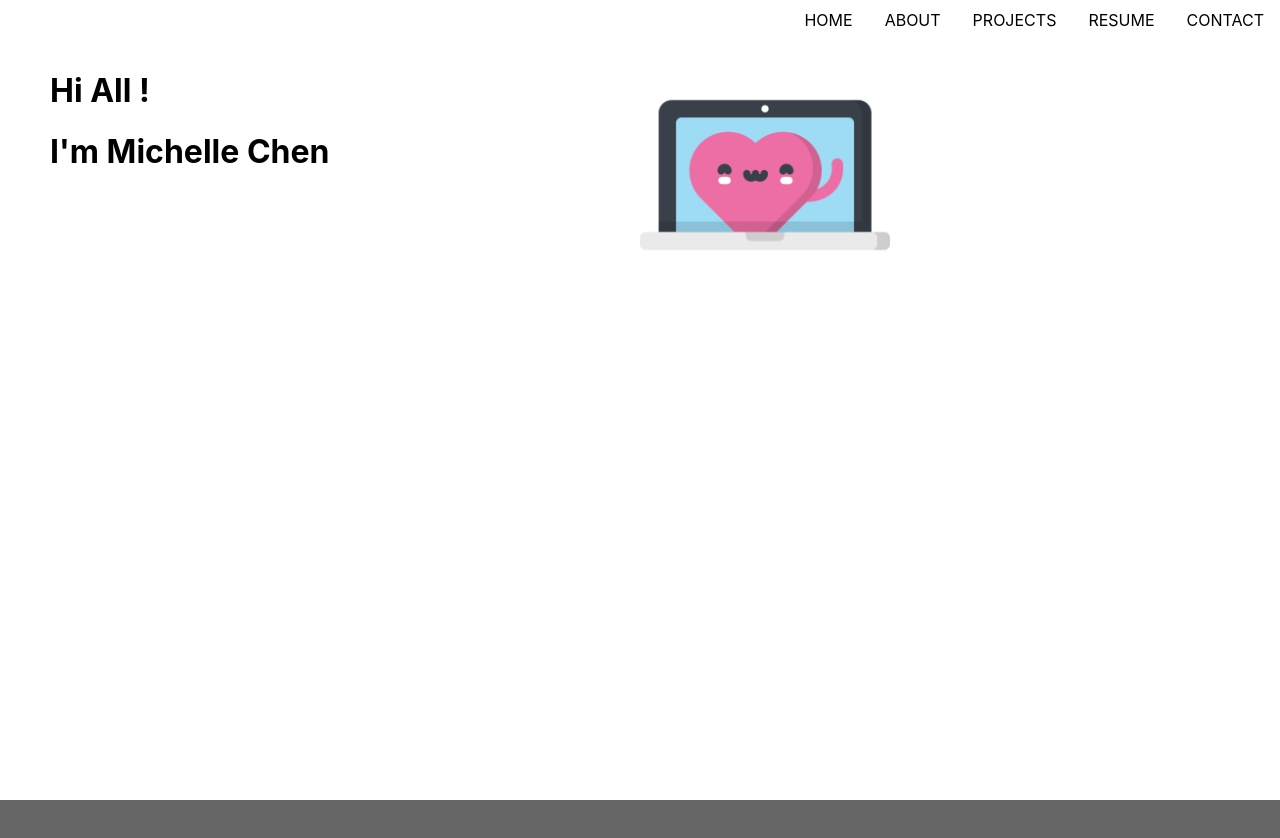
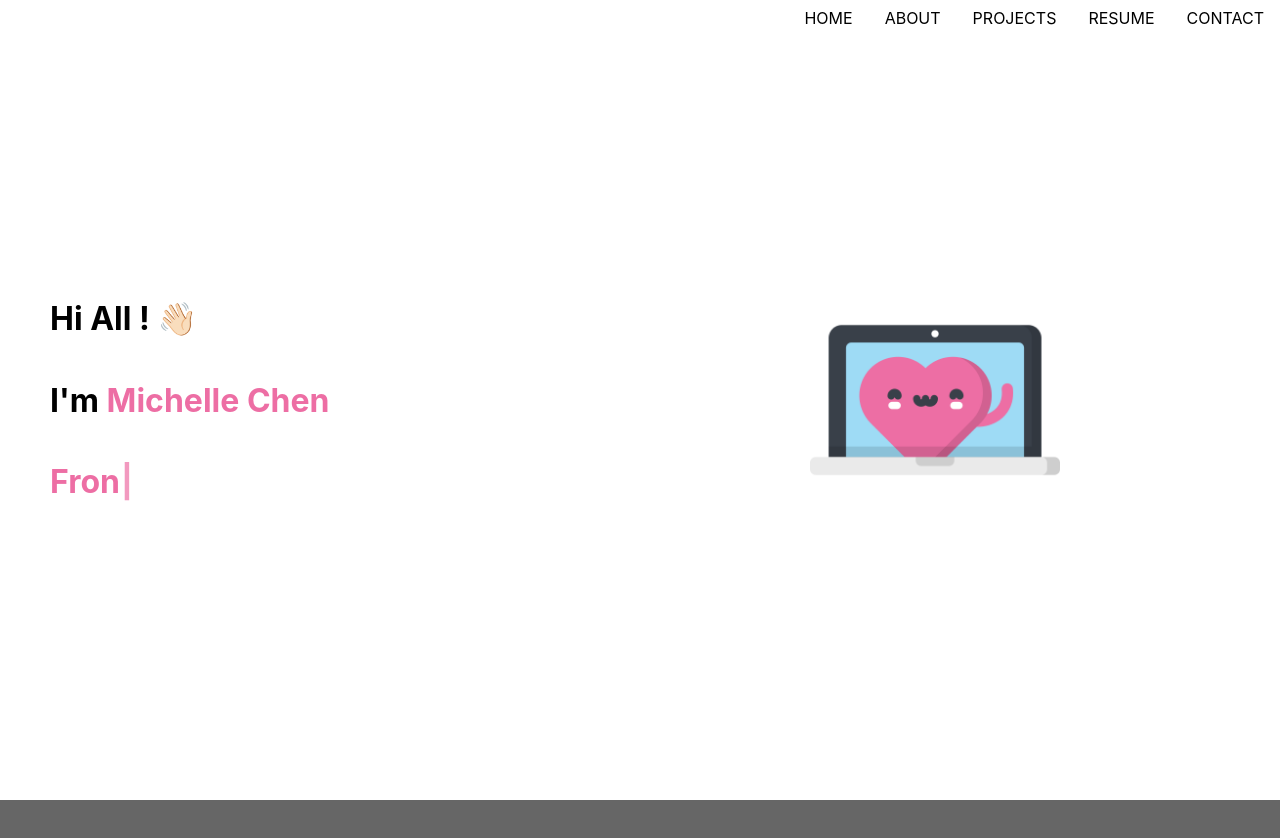
Before and after one commit to michelle800902/Portfolio, a React (Create React App) app: page / in a window 1280 px wide. Shown: the top 838 px of the page. Built offline with nearby package versions, Linux system fonts and the light colour scheme.

Commit message:
Add type writter component and modify home content

```diff
--- a/package.json
+++ b/package.json
@@ -10,6 +10,7 @@
     "react-dom": "^17.0.2",
     "react-scripts": "4.0.3",
     "styled-components": "^5.3.0",
+    "typewriter-effect": "^2.18.0",
     "web-vitals": "^1.1.2"
   },
   "scripts": {
--- a/src/components/header/Header.js
+++ b/src/components/header/Header.js
@@ -29,13 +29,13 @@ const NavbarItem = styled.div`
             content: "";
             display: block;
             width: 0;
-            height: 3px;
+            height: 6px;
             margin-top: 8px;
             border-radius: 16px;
         }
         &:hover::after {
             width: 100%;
-            background: #9169eb;
+            background: #FFABCA;
             transition: width .3s ease-out 0s;
         }
     }
--- a/src/components/home/Home.js
+++ b/src/components/home/Home.js
@@ -1,6 +1,7 @@
 import React from "react";
 import styled from 'styled-components';
 import laptopImg from '../../assets/images/laptop.png';
+import Type from "./Type";
 
 const HomeWrapper  = styled.div`
     width: calc(100% - 100px);
@@ -14,14 +15,26 @@ const HomeWrapper  = styled.div`
 const HomeContent = styled.div`
     width: 50%;
     height: 100%;
+    display: flex;
+    flex-direction: column;
+    align-items: center;
+    justify-content: center;
+    h1 {
+        width: 100%;
+        pointer-events: none;
+    }
+    div, strong {
+        color: #ED6EA4;
+    }
 `;
 
 function Home() {
     return (
         <HomeWrapper id="home">
             <HomeContent>
-                <h1>Hi All !</h1>
-                <h1>I'm Michelle Chen</h1>
+                <h1>Hi All ! <span>👋🏻</span></h1>
+                <h1>I'm <strong>Michelle Chen</strong></h1>
+                <h1><Type /></h1>
             </HomeContent>
             <HomeContent>
                 <img src={laptopImg} alt="laptopImg" width="250"/>
--- /dev/null
+++ b/src/components/home/Type.js
@@ -0,0 +1,20 @@
+import React from "react";
+import Typewriter from "typewriter-effect";
+
+function Type() {
+  return (
+    <Typewriter
+        options={{
+            strings: [
+                "Web Developer",
+                "Front-end Engineer",
+            ],
+            autoStart: true,
+            loop: true,
+            deleteSpeed: 50,
+        }}
+    />
+  );
+}
+
+export default Type;
```
Also changed, not shown: 1 other file (tests, documents, lock files or other folders).
